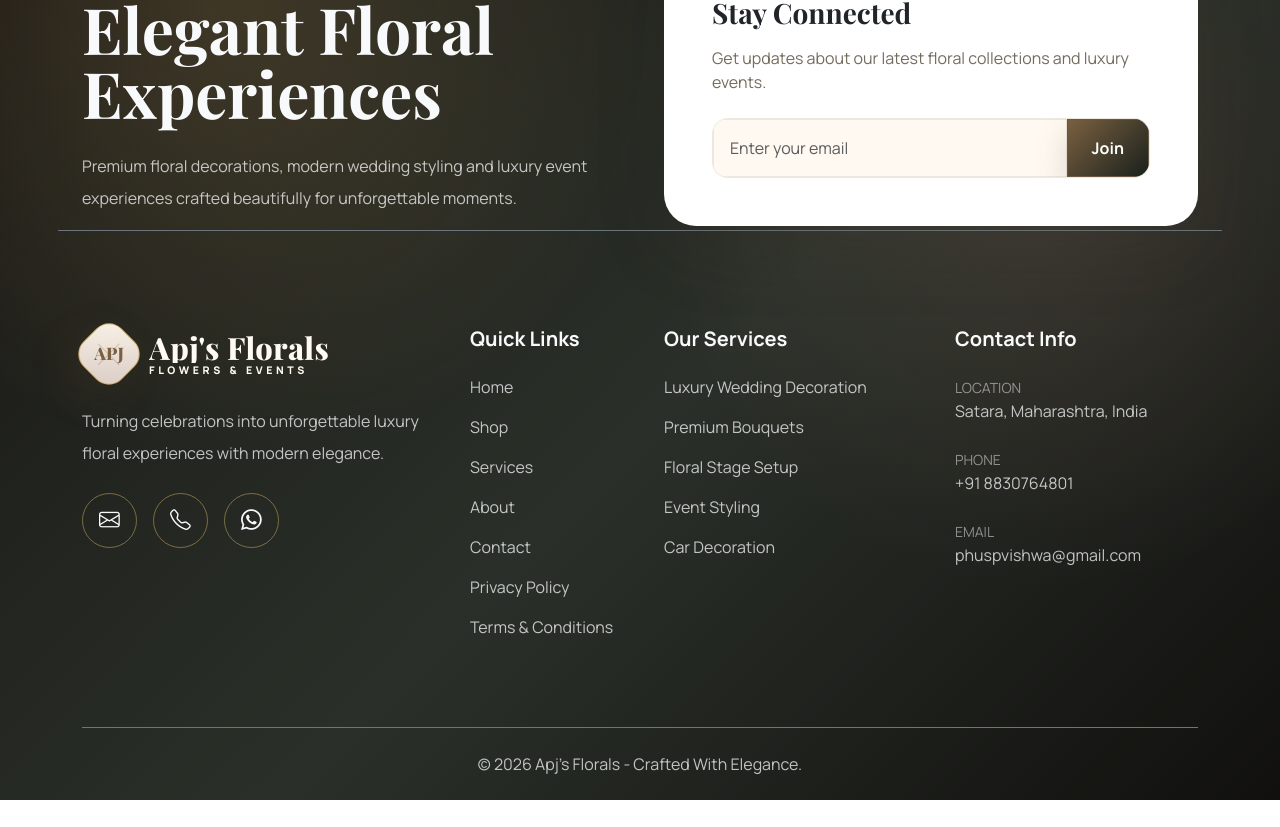
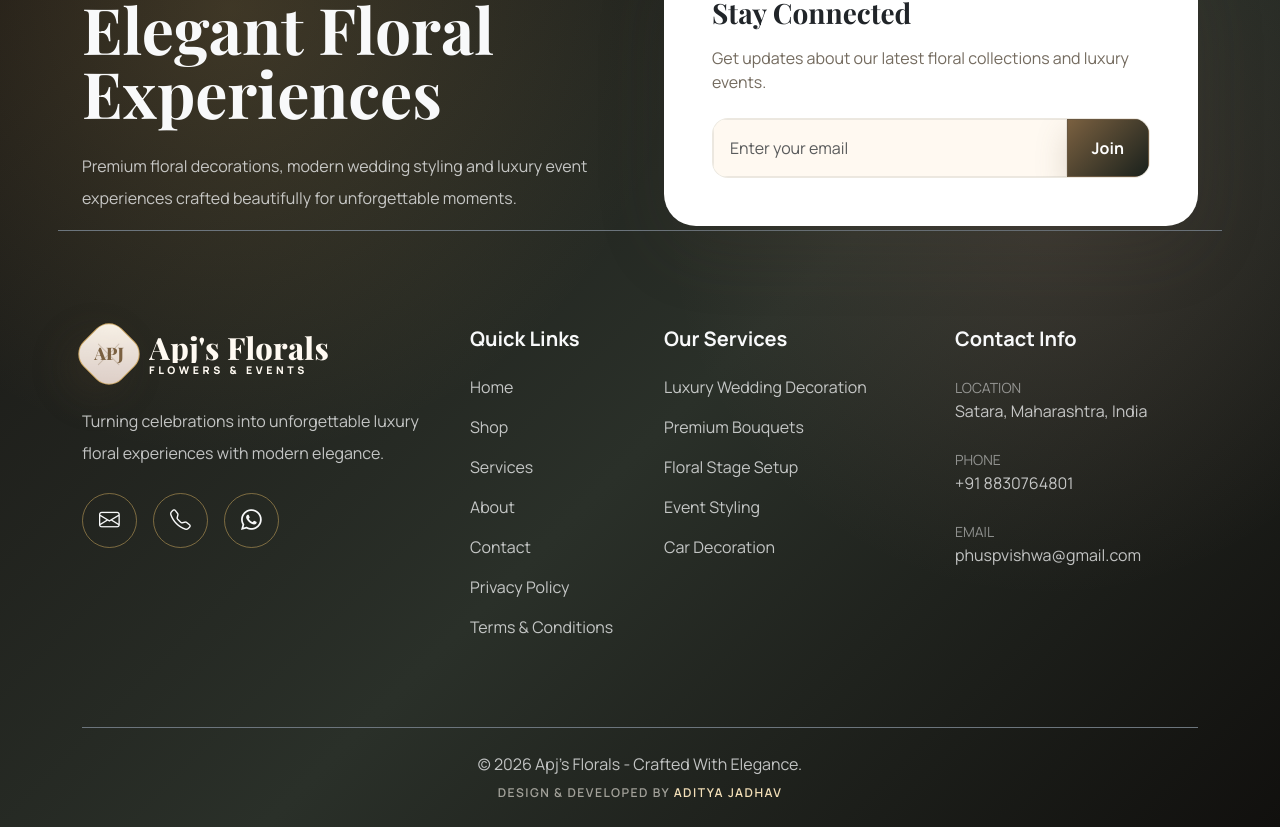
Before and after one commit to apj4217/puspvishwa-frontend, a React (Vite) app: page / in a window 1280 px wide. Shown: the part 3174-4001 px from the top of the page. Before the commit the page ends 3974 px from the top, so only its background shows below. Built offline with nearby package versions, Linux system fonts and the light colour scheme.

Commit message:
Add developer watermark

```diff
--- a/src/components/Footer.jsx
+++ b/src/components/Footer.jsx
@@ -230,6 +230,9 @@ function Footer() {
           <p className="m-0 opacity-75">
             © 2026 Apj's Florals - Crafted With Elegance.
           </p>
+          <p className="pv-developer-watermark m-0 mt-2">
+            Design & Developed by <span>Aditya Jadhav</span>
+          </p>
         </div>
       </div>
     </footer>
--- a/src/index.css
+++ b/src/index.css
@@ -554,6 +554,18 @@ h3,
   font-weight: 800;
 }
 
+.pv-developer-watermark {
+  color: rgba(255, 250, 242, 0.58);
+  font-size: 0.76rem;
+  font-weight: 600;
+  letter-spacing: 0.12em;
+  text-transform: uppercase;
+}
+
+.pv-developer-watermark span {
+  color: #f3dfb8;
+}
+
 .pv-form-message,
 .pv-mini-message,
 .pv-toast-card {
```
